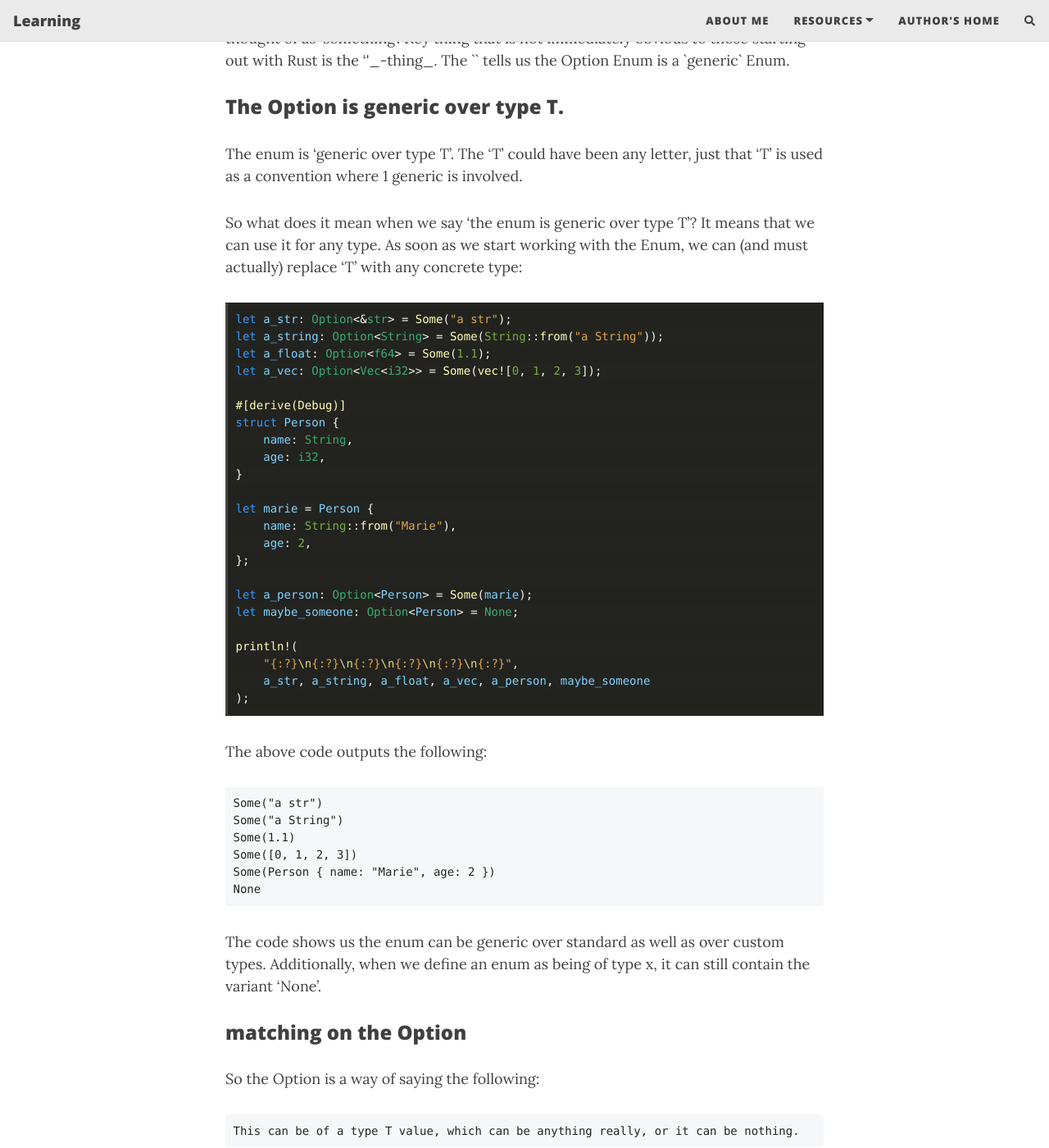
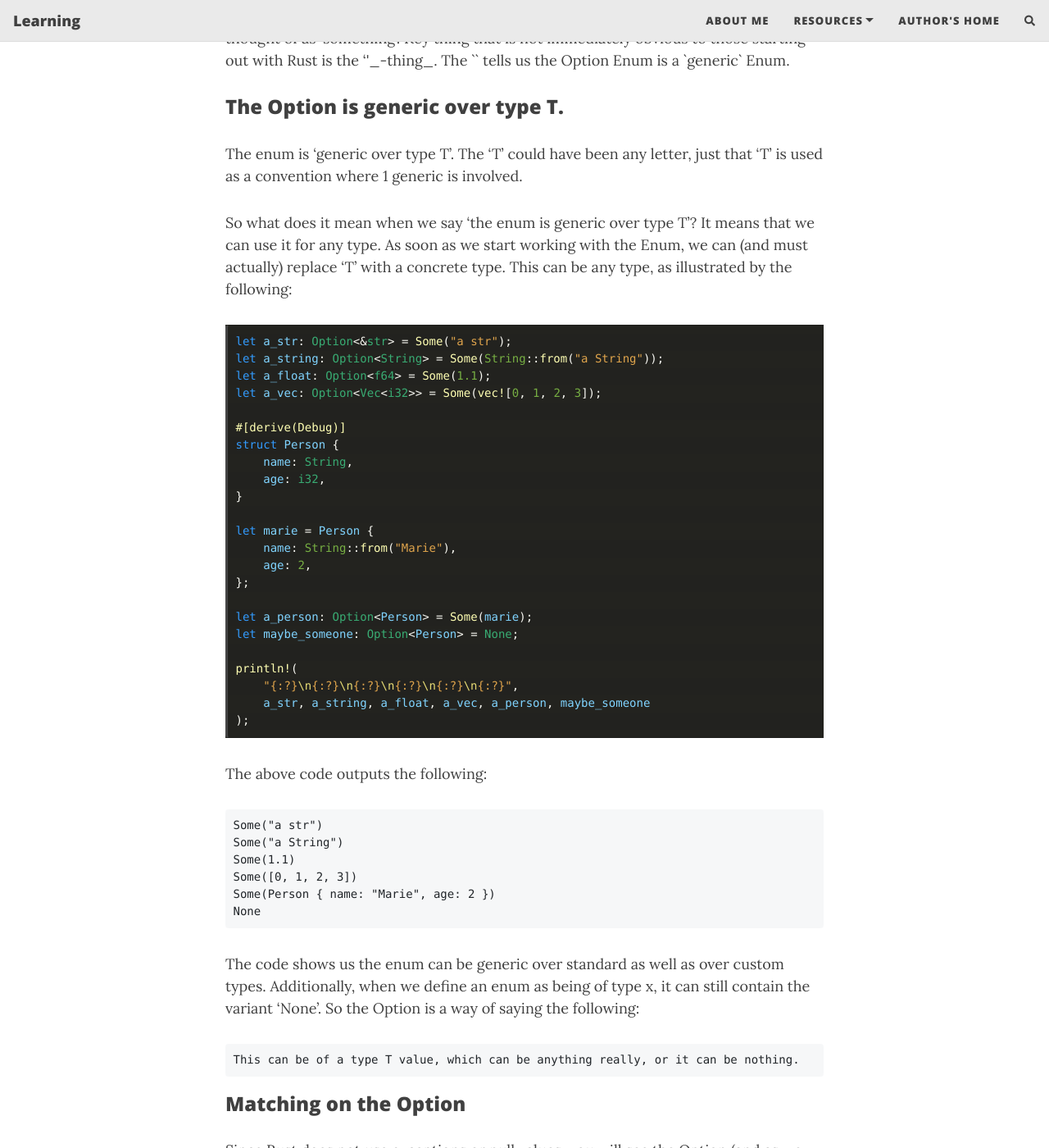
Before and after one commit to saidvandeklundert/learn, a Jekyll site: the page built from _posts/2021-08-15-rust-option-and-result.md, in a window 1280 px wide and 1400 px high, scrolled down 3533 px. Shown: the whole window at 82% size. Built offline with Jekyll 4.4.1, drawn with Linux system fonts in a browser that asks for light colours; nearby versions of some CDN libraries; comment, search, counter and statistics services are not loaded.

Commit message:
Option 1

````diff
--- a/_posts/2021-08-15-rust-option-and-result.md
+++ b/_posts/2021-08-15-rust-option-and-result.md
@@ -120,7 +120,7 @@ The above tells us `Option<T>` is an enum with 2 variants: `None` and `Some(T)`.
 
 The enum is 'generic over type T'. The 'T' could have been any letter, just that 'T' is used as a convention where 1 generic is involved.
 
-So what does it mean when we say 'the enum is generic over type T'? It means that we can use it for any type. As soon as we start working with the Enum, we can (and must actually) replace 'T' with any concrete type:
+So what does it mean when we say 'the enum is generic over type T'? It means that we can use it for any type. As soon as we start working with the Enum, we can (and must actually) replace 'T' with a concrete type. This can be any type, as illustrated by the following:
 
 ```rust
 let a_str: Option<&str> = Some("a str");
@@ -159,15 +159,13 @@ Some(Person { name: "Marie", age: 2 })
 None
 </pre>
 
-The code shows us the enum can be generic over standard as well as over custom types. Additionally, when we define an enum as being of type x, it can still contain the variant 'None'.
-
-### matching on the Option
-
-So the Option is a way of saying the following:
+The code shows us the enum can be generic over standard as well as over custom types. Additionally, when we define an enum as being of type x, it can still contain the variant 'None'. So the Option is a way of saying the following:
 
 <pre>
 This can be of a type T value, which can be anything really, or it can be nothing.
 </pre>
+
+### Matching on the Option
 
 Since Rust does not use exceptions or null values, you will see the Option (and as we will learn later on the Result) used all over the place.
 
@@ -201,7 +199,7 @@ We got nothing
 Oftentimes, you'll see unwrap being used. This looked a bit mysterious at first. Hoovering over it in the IDE offers some clues:
 
 {:refdef: style="text-align: center;"}
-![ID unwrap](/learn/assets/img/ide_unwrap.png "ID unwrap"){:height="80%" width="80%"}
+![ID unwrap](/assets/img/ide_unwrap.png "ID unwrap"){:height="80%" width="80%"}
 {: refdef}
 
 In case you are using VScode, another nice thing to know is that simulteounously pressing Ctrl + left mouse button can oftentimes take you to the source code. In this case, it takes us to the place in `option.rs` where unwrap is defined:
````
